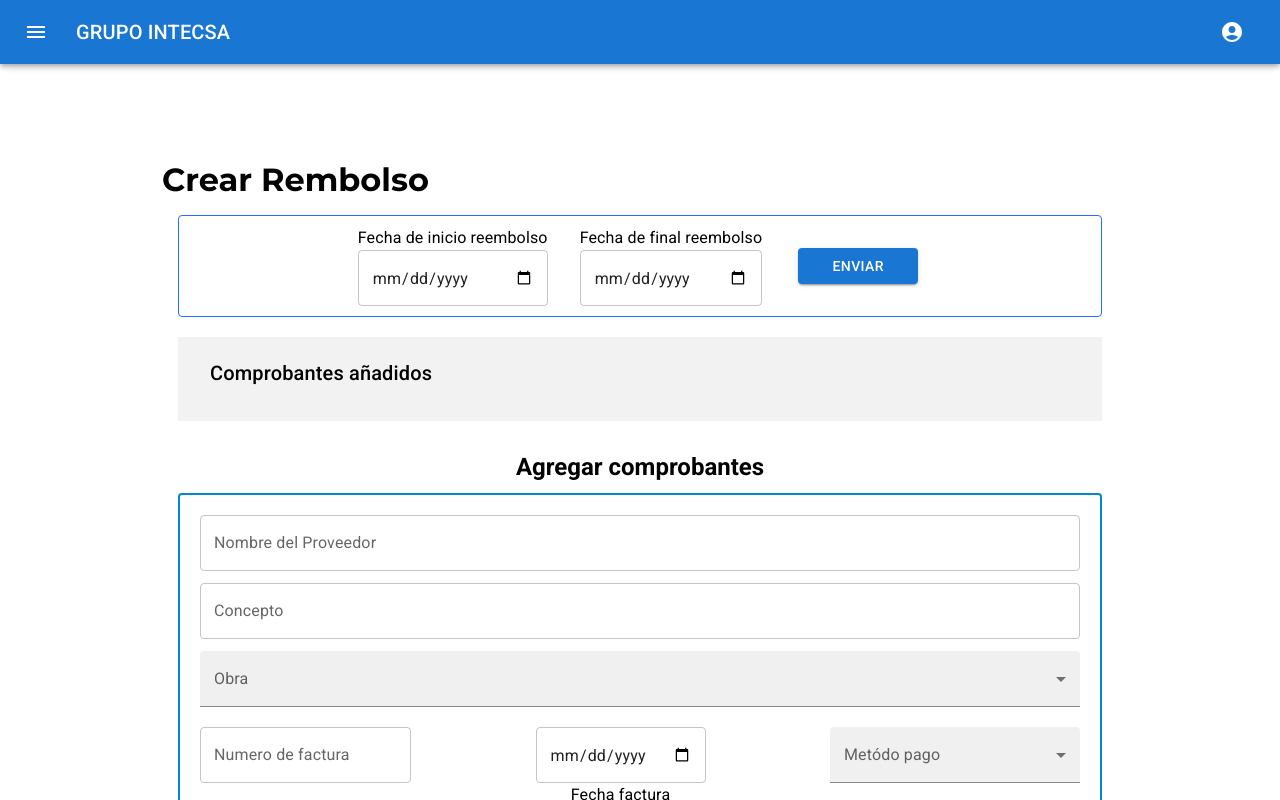
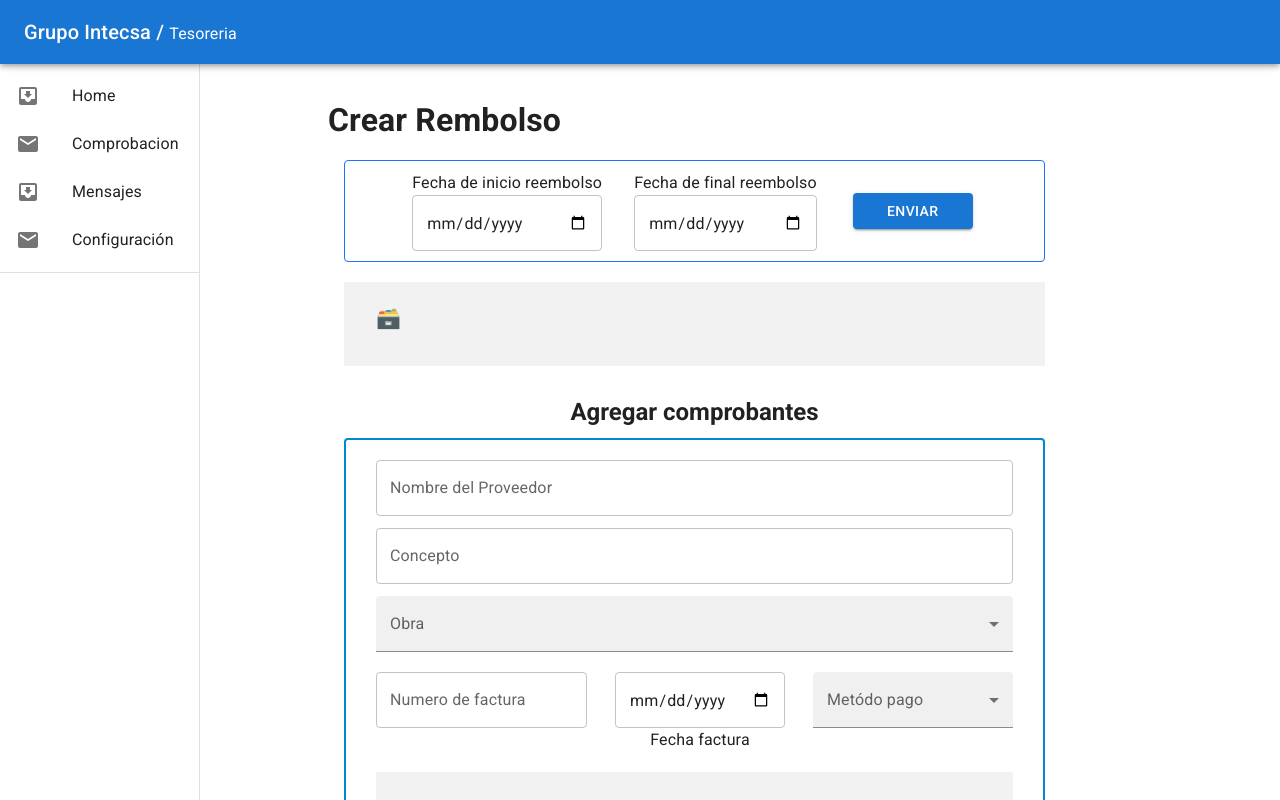
Before and after one commit to cchavezmx/Sistema-de-Rembolsos, a Next.js app: page / in a window 1280 px wide. Built offline with nearby package versions, Linux system fonts and the light colour scheme; a web font is replaced by a local one.

Commit message:
se añade lectura de xml y se pueden elimiar los reembolsos

```diff
--- a/Components/Layout.jsx
+++ b/Components/Layout.jsx
@@ -1,76 +1,72 @@
-import { useState } from 'react'
+import * as React from 'react'
+import Box from '@mui/material/Box'
+import Drawer from '@mui/material/Drawer'
 import AppBar from '@mui/material/AppBar'
-import Box from '@mui/material/Box'
+import CssBaseline from '@mui/material/CssBaseline'
 import Toolbar from '@mui/material/Toolbar'
+import List from '@mui/material/List'
 import Typography from '@mui/material/Typography'
-import IconButton from '@mui/material/IconButton'
-import MenuIcon from '@mui/icons-material/Menu'
-import AccountCircle from '@mui/icons-material/AccountCircle'
-import MenuItem from '@mui/material/MenuItem'
-import Menu from '@mui/material/Menu'
+import Divider from '@mui/material/Divider'
+import ListItem from '@mui/material/ListItem'
+import ListItemButton from '@mui/material/ListItemButton'
+import ListItemIcon from '@mui/material/ListItemIcon'
+import ListItemText from '@mui/material/ListItemText'
+import InboxIcon from '@mui/icons-material/MoveToInbox'
+import MailIcon from '@mui/icons-material/Mail'
+
+const drawerWidth = 200
 
 export default function Layout ({ children }) {
-  const [anchorEl, setAnchorEl] = useState(null)
-
-  const handleMenu = (event) => {
-    setAnchorEl(event.currentTarget)
-  }
-
-  const handleClose = () => {
-    setAnchorEl(null)
-  }
-
   return (
-    <Box sx={{ flexGrow: 1 }}>
-      <AppBar position="static">
+    <Box sx={{ display: 'flex' }}>
+      <CssBaseline />
+      <AppBar position="fixed" sx={{ zIndex: (theme) => theme.zIndex.drawer + 1 }}>
         <Toolbar>
-          <IconButton
-            size="large"
-            edge="start"
-            color="inherit"
-            aria-label="menu"
-            sx={{ mr: 2 }}
-          >
-            <MenuIcon />
-          </IconButton>
-          <Typography variant="h6" component="div" sx={{ flexGrow: 1 }}>
-            GRUPO INTECSA
+          <Typography variant="h6" noWrap component="div">
+            Grupo Intecsa / <Typography variant="subtitle1" component="span">Tesoreria</Typography>
           </Typography>
-            <div>
-              <IconButton
-                size="large"
-                aria-label="account of current user"
-                aria-controls="menu-appbar"
-                aria-haspopup="true"
-                onClick={handleMenu}
-                color="inherit"
-              >
-                <AccountCircle />
-              </IconButton>
-              <Menu
-                id="menu-appbar"
-                anchorEl={anchorEl}
-                anchorOrigin={{
-                  vertical: 'top',
-                  horizontal: 'right'
-                }}
-                keepMounted
-                transformOrigin={{
-                  vertical: 'top',
-                  horizontal: 'right'
-                }}
-                open={Boolean(anchorEl)}
-                onClose={handleClose}
-              >
-                <MenuItem onClick={handleClose}>Profile</MenuItem>
-                <MenuItem onClick={handleClose}>My account</MenuItem>
-              </Menu>
-            </div>
         </Toolbar>
       </AppBar>
-        <Box sx={{ display: 'flex', flexDirection: 'column' }}>
-            { children }
+      <Drawer
+        variant="permanent"
+        sx={{
+          width: drawerWidth,
+          flexShrink: 0,
+          '& .MuiDrawer-paper': { width: drawerWidth, boxSizing: 'border-box' }
+        }}
+      >
+        <Toolbar />
+        <Box sx={{ overflow: 'auto' }}>
+          <List>
+            {['Home', 'Comprobacion', 'Mensajes', 'Configuración'].map((text, index) => (
+              <ListItem key={text} disablePadding>
+                <ListItemButton>
+                  <ListItemIcon>
+                    {index % 2 === 0 ? <InboxIcon /> : <MailIcon />}
+                  </ListItemIcon>
+                  <ListItemText primary={text} />
+                </ListItemButton>
+              </ListItem>
+            ))}
+          </List>
+          <Divider />
+          {/* <List>
+            {['All mail', 'Trash', 'Spam'].map((text, index) => (
+              <ListItem key={text} disablePadding>
+                <ListItemButton>
+                  <ListItemIcon>
+                    {index % 2 === 0 ? <InboxIcon /> : <MailIcon />}
+                  </ListItemIcon>
+                  <ListItemText primary={text} />
+                </ListItemButton>
+              </ListItem>
+            ))}
+          </List> */}
         </Box>
+      </Drawer>
+      <Box>
+       { children }
+      </Box>
     </Box>
   )
 }
--- a/Components/modals/GenericModal.jsx
+++ b/Components/modals/GenericModal.jsx
@@ -19,14 +19,18 @@ export default function GenericModal ({ open, handleClose, children, title }) {
         keepMounted
         onClose={handleClose}
         aria-describedby="alert-dialog-slide-description"
-        sx={{ '& .MuiDialog-paper': { width: '100%', maxWidth: 500 } }}
+        sx={{ '& .MuiDialog-paper': { width: '100vw', height: '500px', overflow: 'hidden' } }}
       >
         <DialogTitle>{title}</DialogTitle>
-        <DialogContent>
+        <DialogContent sx={{
+          display: 'flex',
+          flexDirection: 'row',
+          flexWrap: 'wrap'
+        }}>
           { children }
         </DialogContent>
-        <DialogActions>
-          <Button onClick={handleClose}>Cerrar</Button>
+        <DialogActions sx={{ backgroundColor: '#f8f8f8' }}>
+          <Button variant='contained' onClick={handleClose}>Cerrar</Button>
         </DialogActions>
       </Dialog>
     </div>
--- /dev/null
+++ b/utils/toolbox.js
@@ -0,0 +1,29 @@
+export const getAllDataFromXML = (file) => {
+  try {
+    const fileReader = new FileReader()
+    fileReader.readAsText(file, 'UTF-8')
+    return new Promise((resolve) => {
+      const data = {}
+      fileReader.onloadend = async (e) => {
+        const parser = new DOMParser()
+        const xml = parser.parseFromString(e.target.result, 'text/xml')
+        const comprobante = xml.getElementsByTagName('cfdi:Comprobante')
+        for (const element of comprobante) {
+          data.total = element.getAttribute('Total')
+          data.subtotal = element.getAttribute('SubTotal')
+          data.serie = element.getAttribute('Serie')
+          data.folio = element.getAttribute('Folio')
+        }
+
+        const impuestos = xml.getElementsByTagName('cfdi:Impuestos')
+        for (const element of impuestos) {
+          data.impuestos = element.getAttribute('TotalImpuestosTrasladados')
+        }
+
+        resolve(data)
+      }
+    })
+  } catch (error) {
+    console.log(error)
+  }
+}
--- a/view/CreateRembolso.jsx
+++ b/view/CreateRembolso.jsx
@@ -1,10 +1,10 @@
 import { useState, useRef, useMemo } from 'react'
-import { Box, TextField, FormControlLabel, Button, IconButton, Typography, Chip } from '@mui/material'
+import { Box, TextField, FormControlLabel, Button, IconButton, Typography, Chip, Stack, Checkbox } from '@mui/material'
 import AddIcon from '@mui/icons-material/Add'
-import { Stack } from '@mui/system'
 import { flexColumn, metodoPago } from '../utils/CONST'
 import Selector from '../Components/Selector'
 import GenericModal from '../Components/modals/GenericModal'
+import { getAllDataFromXML } from '../utils/toolbox'
 
 const stack = { border: '1px solid #1e70ff', padding: '10px', borderRadius: '4px' }
 const obras = ['BERSHKA PLAYA DE CARMEN']
@@ -12,25 +12,48 @@ const obras = ['BERSHKA PLAYA DE CARMEN']
 const CreateRembolso = () => {
   const formRef = useRef()
   const [comprobantes, setComprobantes] = useState([])
+  const [deducibleState, setDeducibleState] = useState(true)
+  const [hospedajeState, setHospedajeState] = useState(false)
+  console.log('🚀 ~ file: CreateRembolso.jsx:14 ~ CreateRembolso ~ comprobantes', comprobantes)
 
   const onSubmitHandler = async (e) => {
     e.preventDefault()
     const formData = new FormData(formRef.current)
-    const { initialDate, finalDate, ...restOfParams } = Object.fromEntries(formData)
-    console.log(initialDate, finalDate, restOfParams)
+    const { initialDate, finalDate, xml, ...restOfParams } = Object.fromEntries(formData)
+    try {
+      if (deducibleState) {
+        const { total, subtotal, impuestos, folio, serie } = await getAllDataFromXML(xml)
         const rembolso = {
+          internalId: crypto.randomUUID(),
           initialDate,
           finalDate,
-      comprobante: restOfParams
+          comprobante: { ...restOfParams, total, subtotal, impuestos, facturaFolio: `${serie} - ${folio}` }
         }
         setComprobantes((prev) => [...prev, rembolso])
+      } else {
+        const rembolso = {
+          internalId: crypto.randomUUID(),
+          initialDate,
+          finalDate,
+          comprobante: { ...restOfParams }
+        }
+        setComprobantes((prev) => [...prev, rembolso])
+      }
+    } catch (error) {
+      console.log('🚀 ~ file: CreateRembolso.jsx:30 ~ onSubmitHandler ~ error', error)
+    }
     formRef.current.reset()
+  }
+
+  const deleteRembolso = (internalId) => {
+    setComprobantes((prev) => prev.filter((item) => item.internalId !== internalId))
   }
 
   const [openComprobante, setOpenComprobante] = useState({ open: false, comprobante: {} })
   const onCloseComprobante = () => {
     setOpenComprobante({ open: false, comprobante: [] })
   }
+
   const onClickComprobante = useMemo(() => {
     return (
         <GenericModal
@@ -38,7 +61,6 @@ const CreateRembolso = () => {
             open={openComprobante.open}
             handleClose={onCloseComprobante}
         >
-            <Box sx={{ gap: '10px', display: 'flex', marginTop: '30px' }}>
           {
             Object.entries(openComprobante.comprobante).map(([key, value], index) => {
               if (typeof value === 'object') {
@@ -48,7 +70,7 @@ const CreateRembolso = () => {
                           Object.entries(value).map(([key, value]) => {
                             return (
                                 <TextField
-                                                fullWidth
+
                                     key={value?.facturaFolio}
                                     defaultValue={value}
                                     label={key.toLocaleUpperCase()}
@@ -63,7 +85,6 @@ const CreateRembolso = () => {
               }
             })
           }
-            </Box>
         </GenericModal>
     )
   }, [openComprobante])
@@ -92,7 +113,7 @@ const CreateRembolso = () => {
                     <Stack sx={{ minHeight: '80px', backgroundColor: '#f2f2f2', margin: '20px 0', padding: '20px 0' }}>
                         <Box sx={{ ...flexColumn, gap: '12px' }}>
                             <Typography variant="h6" component="div">
-                                Comprobantes añadidos
+                                { comprobantes.length > 0 ? 'Comprobantes añadidos' : '🗃️'}
                         </Typography>
                         <Stack direction="row" sx={{ gap: '12px', flexWrap: 'wrap', justifyContent: 'center' }}>
                           {
@@ -104,7 +125,7 @@ const CreateRembolso = () => {
                                       sx={{ borderRadius: '4px', width: '120px' }}
                                       color="info"
                                       label={item.comprobante.facturaFolio}
-                                            onDelete={() => onCloseComprobante()}
+                                      onDelete={() => deleteRembolso(item.internalId)}
                                       onClick={() => setOpenComprobante({ open: true, comprobante: item })}
                                   />
                               )
@@ -116,7 +137,7 @@ const CreateRembolso = () => {
                     <Typography variant="h5" component="div" sx={{ textAlign: 'center', fontWeight: '800', padding: '10px 0' }}>
                         Agregar comprobantes
                     </Typography>
-                <Box sx={{ border: '2px solid #0288d1', borderRadius: '4px' }}>
+                <Box sx={{ border: '2px solid #0288d1', borderRadius: '4px', padding: '0 10px' }}>
                     <Stack sx={{ margin: '20px', display: 'flex', gap: '12px' }}>
                         <TextField type="text" name="proveedor" fullWidth label="Nombre del Proveedor"/>
                         <TextField type="text" name="concepto" fullWidth label="Concepto"/>
@@ -129,20 +150,40 @@ const CreateRembolso = () => {
                             control={<TextField type="date" name="facturaDate" />}
                             label="Fecha factura"
                         />
-                        <Selector data={metodoPago} label="Metódo pago" name="metodoPago" fullWidth sx={{ width: '250px' }} />
+                        <Selector data={metodoPago} label="Metódo pago" name="metodoPago" fullWidth sx={{ width: '200px' }} />
                     </Stack>
+                    <Stack justifyContent="center" direction="row"
+                    sx={{ margin: '20px', display: 'flex', gap: '12px', backgroundColor: '#f2f2f2', padding: '1rem' }}>
+                      <FormControlLabel control={<Checkbox checked={deducibleState} onChange={() => {
+                        setDeducibleState(!deducibleState)
+                      }} />} label="Deducible" />
+                     {
+                        !deducibleState && (
+                          <FormControlLabel control={<Checkbox checked={hospedajeState} onChange={() => {
+                            setHospedajeState(!hospedajeState)
+                          }} />} label="Hospedaje" />
+                        )
+                     }
+                    </Stack>
+                     {
+                        !deducibleState
+                          ? (
                           <Stack direction="row" sx={{ margin: '20px', display: 'flex', gap: '12px' }}>
-                        <TextField type="text" name="importe" fullWidth label="Importe"/>
+                            <TextField type="text" name="subtotal" fullWidth label="Subtotal"/>
                             <TextField type="text" name="iva" fullWidth label="IVA"/>
-                        <TextField type="text" name="otro" fullWidth label="Otro"/>
+                            { hospedajeState && <TextField type="text" name="otro" fullWidth label="Otro"/> }
                             <TextField type="text" name="total" fullWidth label="Total"/>
                           </Stack>
-                    <Stack direction="row" sx={{ margin: '20px', display: 'flex', gap: '12px' }}>
+                            )
+                          : (
+                            <Stack direction="column" sx={{ margin: '20px', display: 'flex', gap: '12px' }}>
                               <label>XML</label>
                               <TextField variant='standard' type="file" name="xml" fullWidth label="XML"/>
                               <label>PDF</label>
                               <TextField variant='standard' type="file" name="pdf" fullWidth label="PDF"/>
                           </Stack>
+                            )
+                     }
                     <Stack direction="row" sx={{ margin: '20px', gap: '12px', justifyContent: 'center' }}>
                     <IconButton type="submit" sx={{ backgroundColor: '#0288d1', width: '60px', color: '#ffff', height: '60px' }}>
                         <AddIcon />
```
Lines whose indentation alone changed are shown as unchanged.
